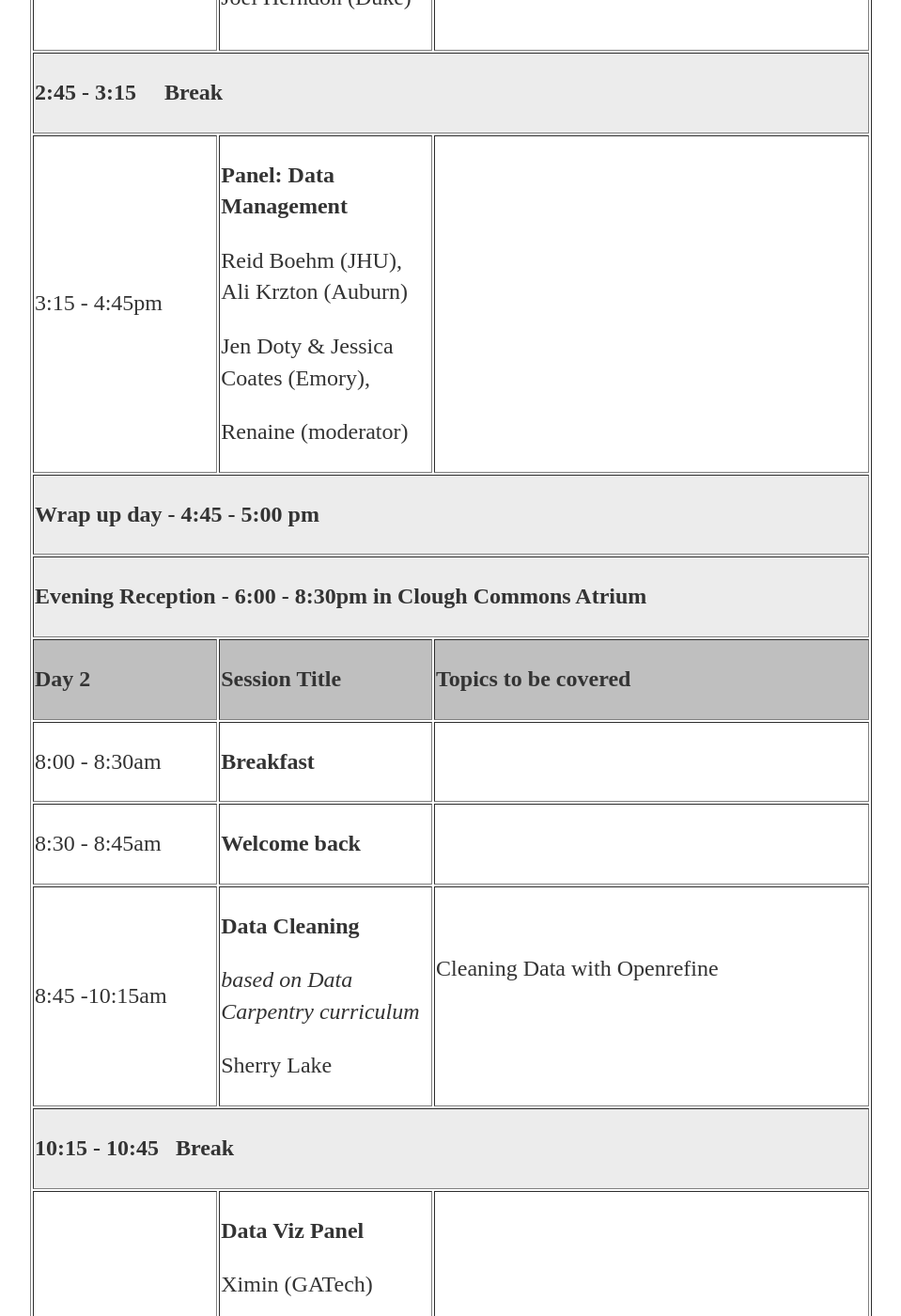
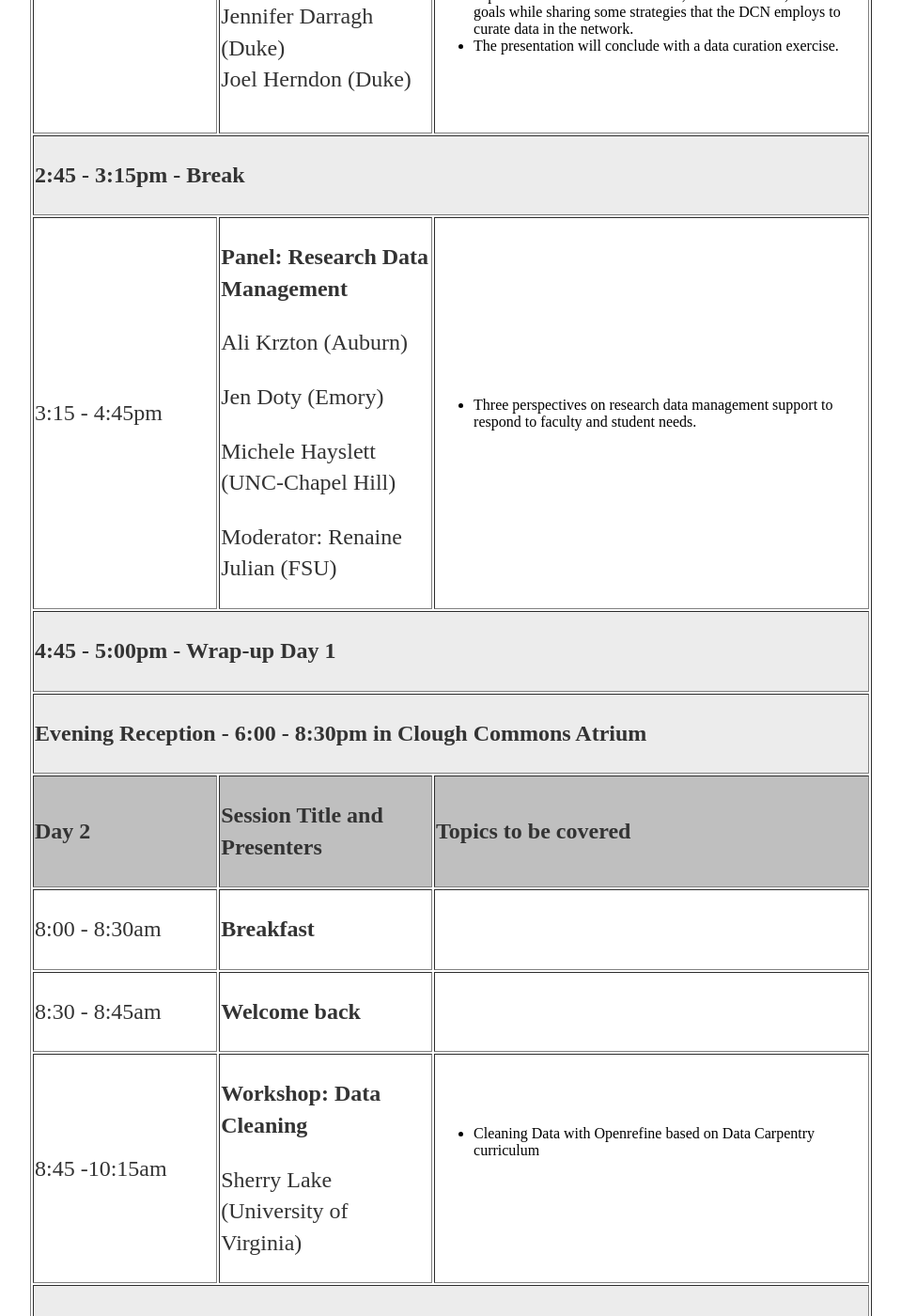
Before and after one commit to se-datalibrarian/test, a Jekyll site: the page built from program/index.html, in a window 1280 px wide and 1400 px high, scrolled down 1847 px. Shown: the whole window at 94% size, without its empty margins (160-1119 px from the left). Built offline with Jekyll 4.4.1, drawn with Linux system fonts in a browser that asks for light colours; some of the changed text lies outside the part shown.

Commit message:
Updated via the Open Science Framework

```diff
--- a/program/index.html
+++ b/program/index.html
@@ -70,7 +70,7 @@
 </tr>
 <tr bgcolor="#ECECEC">
 <td colspan="3" width="484">
-<p><strong>Break 10:20 - 10:45am</strong></p>
+<p><strong>10:20 - 10:45am - Break</strong></p>
 </td>
 </tr>
 <tr>
@@ -78,11 +78,16 @@
 <p>10:45am - 12 noon</p>
 </td>
 <td width="113">
-<p><strong>Tableau Public Workshop</strong></p>
+<p><strong>Workshop: Tableau Public</strong></p>
 <p>Natalia Lopez (NCSU)</p>
 </td>
 <td width="279">
 <p><ul><li>Data visualization software</li></ul></p>
+</td>
+</tr>
+<tr bgcolor="#ECECEC">
+<td colspan="3" width="484">
+<p><strong>12 noon - 1:30pm - Lunch</strong></p>
 </td>
 </tr>
 <tr bgcolor="#BFBFBF">
@@ -114,7 +119,7 @@
 </tr>
 <tr bgcolor="ECECEC">
 <td colspan="3" width="484">
-<p><strong>2:45 - 3:15&nbsp;&nbsp;&nbsp;&nbsp; Break</strong></p>
+<p><strong>2:45 - 3:15pm - Break</strong></p>
 </td>
 </tr>
 <tr>
@@ -122,18 +127,19 @@
 <p>3:15 - 4:45pm</p>
 </td>
 <td width="113">
-<p><strong>Panel:</strong> <strong>Data Management</strong></p>
-<p>Reid Boehm (JHU), Ali Krzton (Auburn)</p>
-<p>Jen Doty &amp; Jessica Coates (Emory),</p>
-<p>Renaine (moderator)</p>
+<p><strong>Panel: Research Data Management</strong></p>
+<p>Ali Krzton (Auburn)</p>
+<p>Jen Doty (Emory)</p>
+<p>Michele Hayslett (UNC-Chapel Hill)</p>
+<p>Moderator: Renaine Julian (FSU)</p>
 </td>
 <td width="279">
-<p>&nbsp;</p>
+<p><ul><li>Three perspectives on research data management support to respond to faculty and student needs.</li></ul></p>
 </td>
 </tr>
 <tr bgcolor="ECECEC">
 <td colspan="3" width="484">
-<p><strong>Wrap up day - 4:45 - 5:00 pm</strong></p>
+<p><strong>4:45 - 5:00pm - Wrap-up Day 1</strong></p>
 </td>
 </tr>
 <tr bgcolor="ECECEC">
@@ -146,7 +152,7 @@
 <p><strong>Day 2</strong></p>
 </td>
 <td width="113">
-<p><strong>Session Title&nbsp;</strong></p>
+<p><strong>Session Title and Presenters</strong></p>
 </td>
 <td width="279">
 <p><strong>Topics to be covered</strong></p>
@@ -179,30 +185,29 @@
 <p>8:45 -10:15am</p>
 </td>
 <td width="113">
-<p><strong>Data Cleaning</strong></p>
-<p><em>based on Data Carpentry curriculum</em></p>
-<p>Sherry Lake</p>
+<p><strong>Workshop: Data Cleaning</strong></p>
+<p>Sherry Lake (University of Virginia)</p>
 </td>
 <td width="279">
-<p>Cleaning Data with Openrefine</p>
+<p><ul><li>Cleaning Data with Openrefine based on Data Carpentry curriculum</li></ul></p>
 <p>&nbsp;</p>
 </td>
 </tr>
 <tr bgcolor="ECECEC">
 <td colspan="3" width="484">
-<p><strong>10:15 - 10:45&nbsp;&nbsp; Break</strong></p>
+<p><strong>10:15 - 10:45am - Break</strong></p>
 </td>
 </tr>
 <tr>
 <td width="92">
-<p>10:45 &ndash; 12:15pm</p>
+<p>10:45am - 12:15pm</p>
 </td>
 <td width="113">
-<p><strong>Data Viz Panel</strong></p>
-<p>Ximin (GATech)</p>
-<p>Walt (NCSU)</p>
+<p><strong>Panel: Data Viz </strong></p>
+<p>Ximin Mi (Georgia Tech)</p>
+<p>Walt Gurley (NCSU)</p>
 <p>Nick Ruhs (FSU)</p>
-<p>Moderator TBD</p>
+<p>Moderator: TBD</p>
 </td>
 <td width="279">
 <p>&nbsp;</p>
```
Also changed, not shown: other parts of program/index.html (+1 -1 lines).
